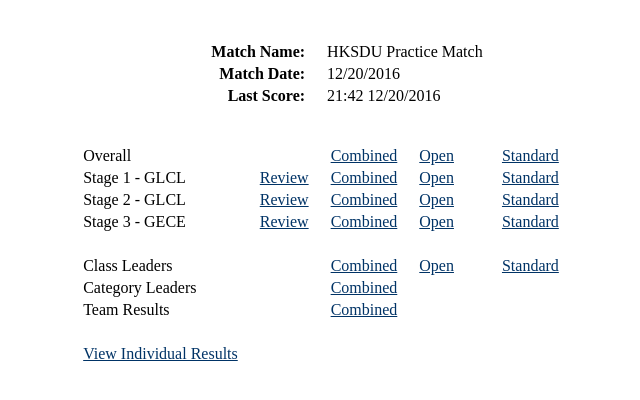
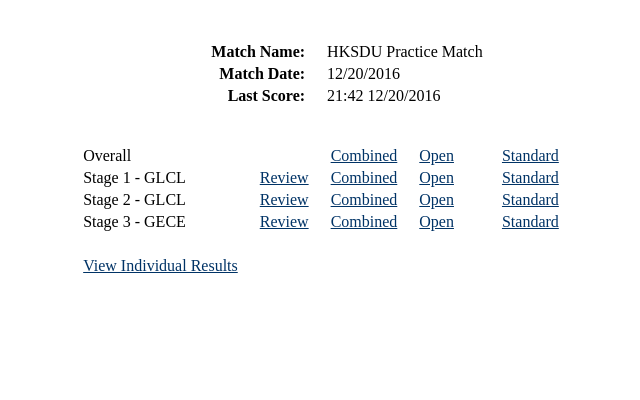
Before and after one commit to HKSDU/hksdu.github.io, a Jekyll site: the page 20161220/index.html, which Jekyll copies as it is, in a window 1280 px wide. Shown: the top 400 px of the page, without its empty margins (293-933 px from the left). Built offline with Jekyll 4.4.1, drawn with Linux system fonts in a browser that asks for light colours.

Commit message:
Update index.html

```diff
--- a/20161220/index.html
+++ b/20161220/index.html
@@ -22,10 +22,7 @@
 <tr><td>Stage 2 - GLCL</td><td><a href="results/stage2Review.html">Review</a></td><td><a href="results/stage2Combined.html">Combined</a></td><td><a href="results/stage2Open.html">Open</a></td><td>&nbsp;</td><td><a href="results/stage2Standard.html">Standard</a></td><td>&nbsp;</td><td>&nbsp;</td></tr>
 <tr><td>Stage 3 - GECE</td><td><a href="results/stage3Review.html">Review</a></td><td><a href="results/stage3Combined.html">Combined</a></td><td><a href="results/stage3Open.html">Open</a></td><td>&nbsp;</td><td><a href="results/stage3Standard.html">Standard</a></td><td>&nbsp;</td><td>&nbsp;</td></tr>
 <tr><td>&nbsp;</td></tr>
-<tr><td>Class Leaders</td><td>&nbsp;</td><td><a href="results/classLeadersCombined.html">Combined</a></td><td><a href="results/classLeadersOpen.html">Open</a></td><td>&nbsp;</td><td><a href="results/classLeadersStandard.html">Standard</a></td><td>&nbsp;</td><td>&nbsp;</td></tr>
-<tr><td>Category Leaders</td><td>&nbsp;</td><td><a href="results/categoryLeadersAsHtml.html">Combined</a></td><td>&nbsp;</td><td>&nbsp;</td><td>&nbsp;</td><td>&nbsp;</td><td>&nbsp;</td></tr>
-<tr><td>Team Results</td><td>&nbsp;</td><td><a href="results/teamResults.html">Combined</a></td><td>&nbsp;</td><td>&nbsp;</td><td>&nbsp;</td><td>&nbsp;</td><td>&nbsp;</td></tr>
-<tr><td>&nbsp;</td></tr><tr><td><a href="results/individual_scores.html">View Individual Results</a></td></tr>
+<tr><td><a href="results/individual_scores.html">View Individual Results</a></td></tr>
 </tr></table><br>
 <tr><td colspan="100%"></div></body>
 </html>
```
